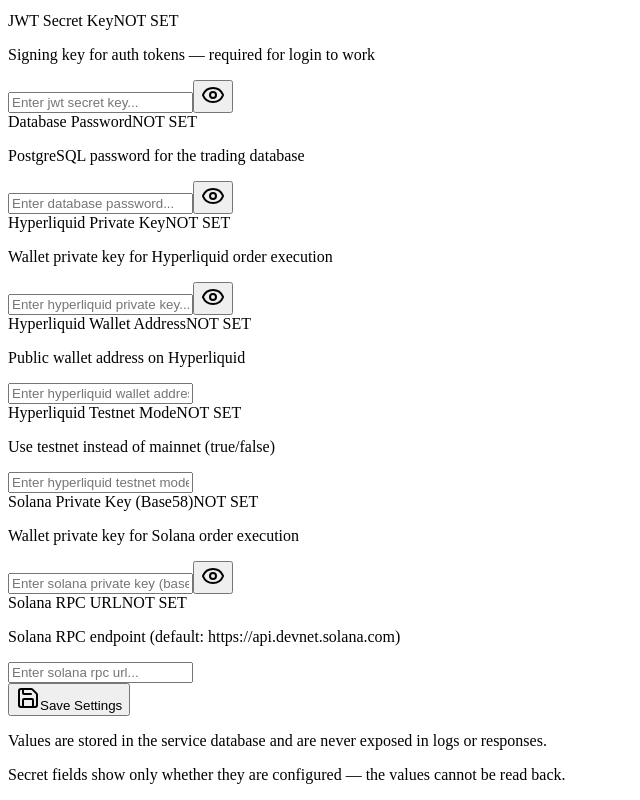
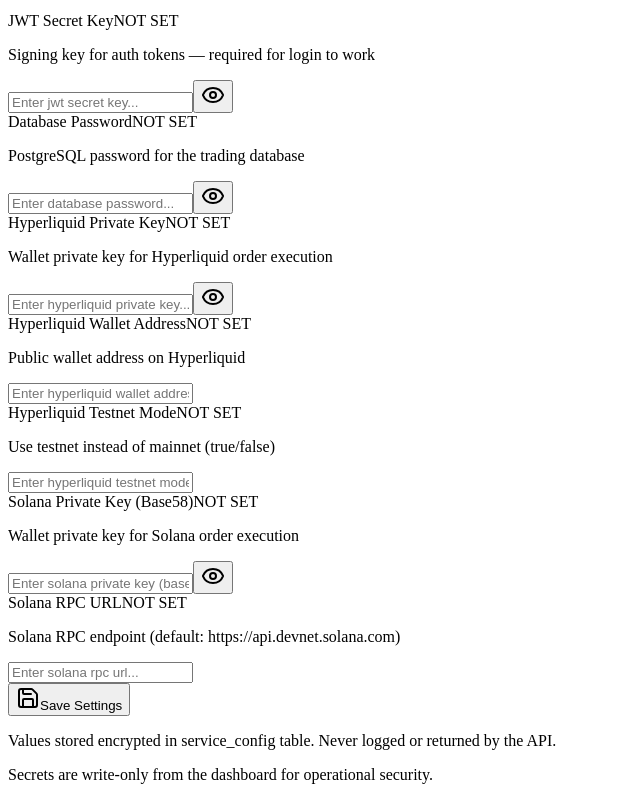
Before and after one commit to sirius0xdev/hermes-projects, a Next.js app in the folder trading-platform/dashboard/: page /settings in a window 1280 px wide. Shown: the part 369-1169 px from the top of the page, without its empty margins (0-640 px from the left). Built offline with nearby package versions, Linux system fonts and the light colour scheme; no server answers.

Commit message:
refine(dashboard): tighten security language on settings page

```diff
--- a/trading-platform/dashboard/app/settings/page.tsx
+++ b/trading-platform/dashboard/app/settings/page.tsx
@@ -151,8 +151,8 @@
 
         {/* Key info */}
         <div className="text-xs text-text-dim text-center space-y-1">
-          <p>Values are stored in the service database and are never exposed in logs or responses.</p>
-          <p>Secret fields show only whether they are configured — the values cannot be read back.</p>
+          <p>Values stored encrypted in service_config table. Never logged or returned by the API.</p>
+          <p>Secrets are write-only from the dashboard for operational security.</p>
         </div>
       </div>
     </AppShell>
```
